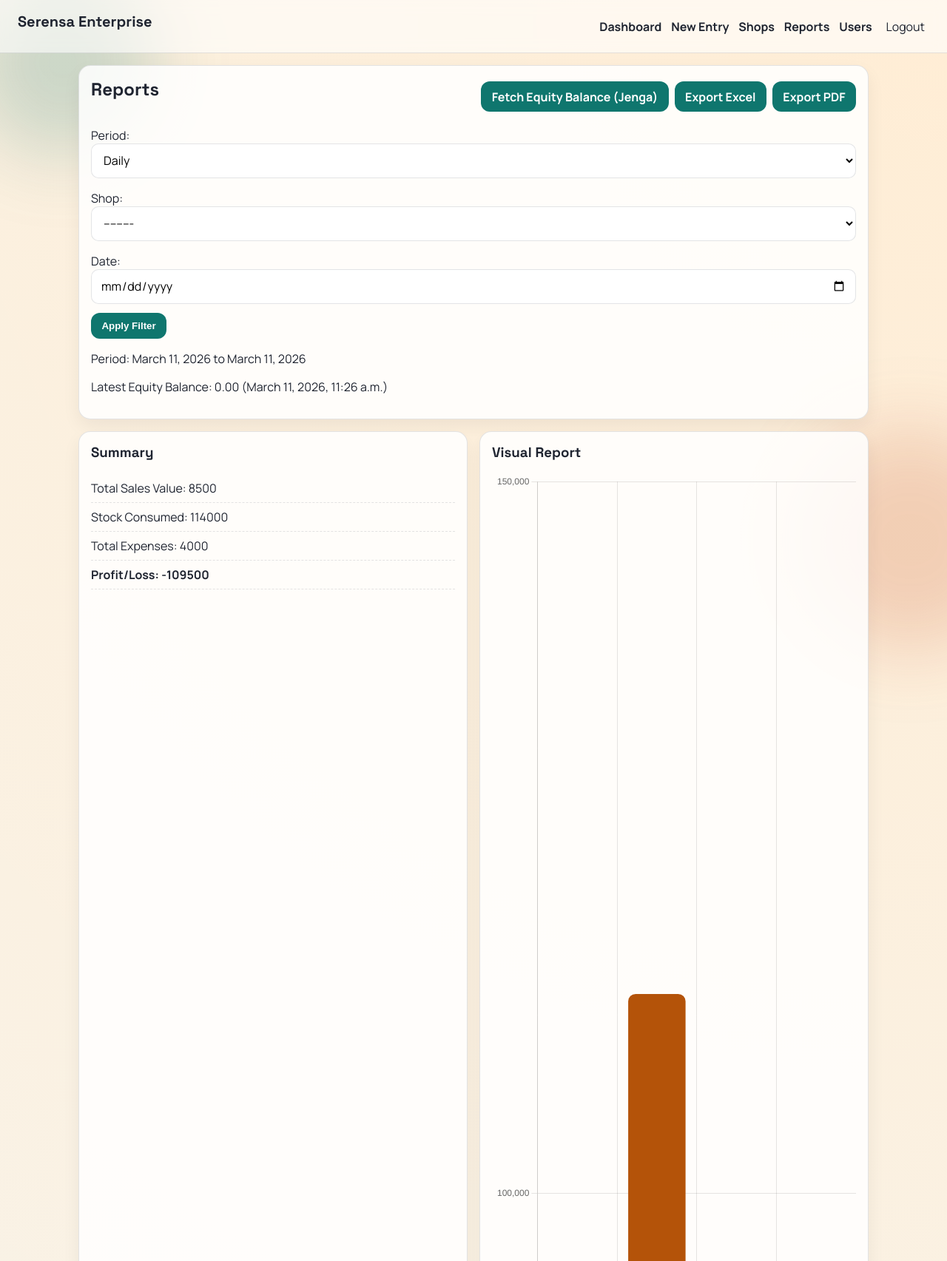
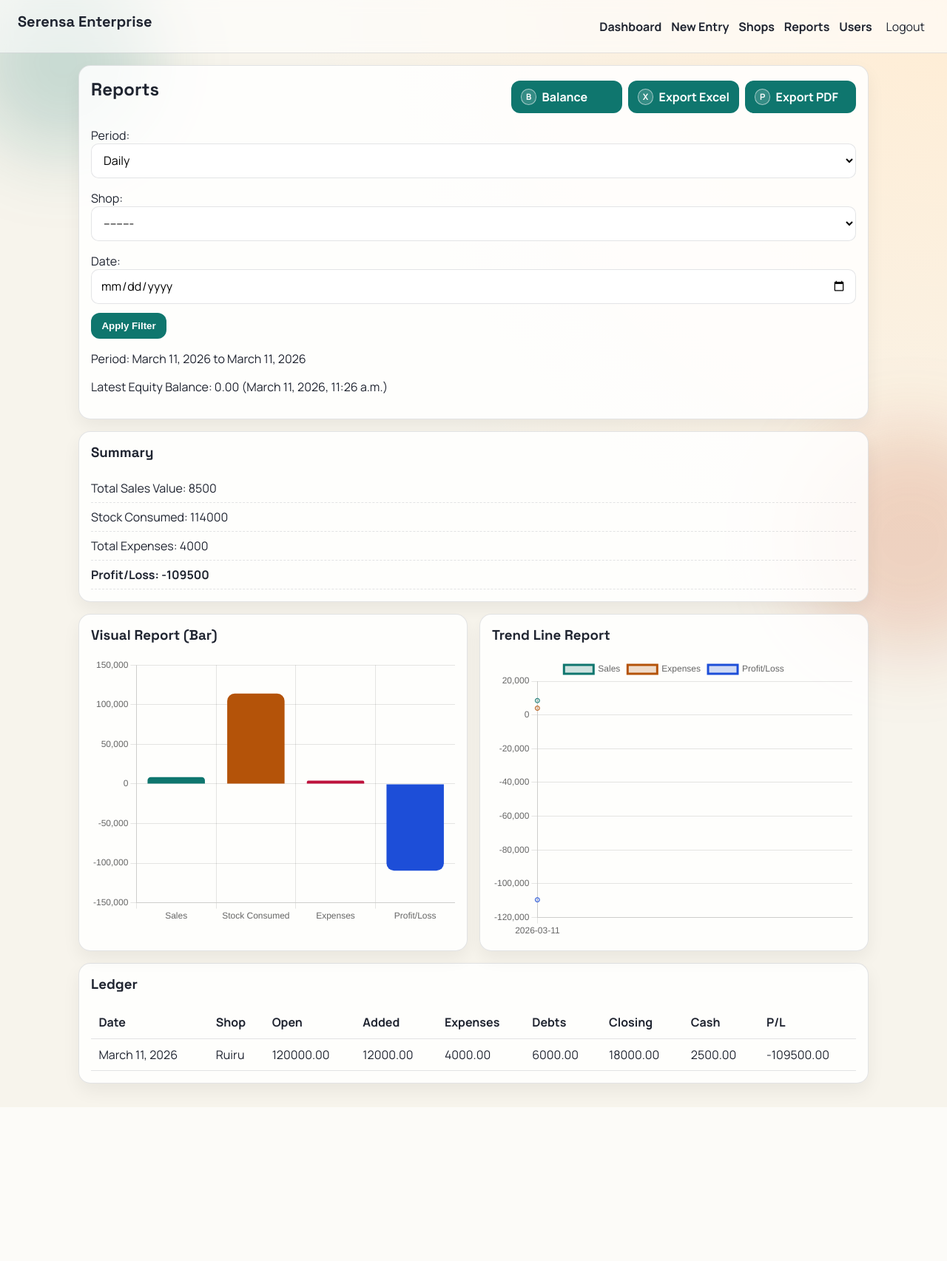
Before and after one commit to wakoTheDev/serensa, a Django app: page /reports/ in a window 1280 px wide. Shown: the top 1705 px of the page at 74% size. After the commit the page ends 1493 px from the top, so only its background shows below. Run offline with Django 5.2, Linux system fonts and the light colour scheme; the visitor is signed in with stand-in values (Sample User, id 1); data comes from the database, SQL or seed files in the repository.

Commit message:
updating styling

```diff
--- a/sensa/templates/sensa/admin_dashboard.html
+++ b/sensa/templates/sensa/admin_dashboard.html
@@ -1,7 +1,7 @@
 {% extends 'base.html' %}
 
 {% block content %}
-<section class="grid two">
+<section class="grid two stats-row">
     <article class="panel stat">
         <h3>Active Shops</h3>
         <p class="big">{{ shops_count }}</p>
--- a/sensa/templates/sensa/report_view.html
+++ b/sensa/templates/sensa/report_view.html
@@ -2,12 +2,21 @@
 
 {% block content %}
 <section class="panel">
-    <div class="panel-head">
+    <div class="panel-head report-head">
         <h2>Reports</h2>
-        <div class="chip-row">
-            <a class="btn" href="{% url 'fetch_balance' %}">Fetch Equity Balance (Jenga)</a>
-            <a class="btn" href="{% url 'export_report_excel' %}?{{ request.GET.urlencode }}">Export Excel</a>
-            <a class="btn" href="{% url 'export_report_pdf' %}?{{ request.GET.urlencode }}">Export PDF</a>
+        <div class="report-actions">
+            <a class="btn" href="{% url 'fetch_balance' %}">
+                <span class="btn-icon" aria-hidden="true">B</span>
+                <span>Balance</span>
+            </a>
+            <a class="btn" href="{% url 'export_report_excel' %}?{{ request.GET.urlencode }}">
+                <span class="btn-icon" aria-hidden="true">X</span>
+                <span>Export Excel</span>
+            </a>
+            <a class="btn" href="{% url 'export_report_pdf' %}?{{ request.GET.urlencode }}">
+                <span class="btn-icon" aria-hidden="true">P</span>
+                <span>Export PDF</span>
+            </a>
         </div>
     </div>
     <form method="get" class="form-inline">
@@ -20,8 +29,7 @@
     {% endif %}
 </section>
 
-<section class="grid two">
-    <article class="panel">
+<section class="panel">
     <h3>Summary</h3>
     <ul class="compact-list">
         <li>Total Sales Value: {{ total_sales }}</li>
@@ -29,10 +37,20 @@
         <li>Total Expenses: {{ totals.expenses|default:0 }}</li>
         <li><strong>Profit/Loss: {{ profit_or_loss }}</strong></li>
     </ul>
+</section>
+
+<section class="grid two report-chart-grid">
+    <article class="panel chart-panel">
+        <h3>Visual Report (Bar)</h3>
+        <div class="chart-wrap">
+            <canvas id="reportChart"></canvas>
+        </div>
     </article>
     <article class="panel chart-panel">
-        <h3>Visual Report</h3>
-        <canvas id="reportChart"></canvas>
+        <h3>Trend Line Report</h3>
+        <div class="chart-wrap trend-wrap">
+            <canvas id="trendChart"></canvas>
+        </div>
     </article>
 </section>
 
--- a/sensa/views.py
+++ b/sensa/views.py
@@ -1,3 +1,4 @@
+from collections import OrderedDict
 from datetime import timedelta
 from decimal import Decimal
 from io import BytesIO
@@ -288,9 +289,26 @@ def _build_report_dataset(query_data):
     total_sales = cash + debts
     profit_or_loss = total_sales - stock_consumed - expenses
 
+    trend_points = OrderedDict()
+    for entry in entries.order_by("entry_date"):
+        key = entry.entry_date.isoformat()
+        if key not in trend_points:
+            trend_points[key] = {
+                "sales": Decimal("0.00"),
+                "expenses": Decimal("0.00"),
+                "profit": Decimal("0.00"),
+            }
+        trend_points[key]["sales"] += (entry.cash_received or Decimal("0.00")) + (entry.debts or Decimal("0.00"))
+        trend_points[key]["expenses"] += entry.expenses or Decimal("0.00")
+        trend_points[key]["profit"] += entry.profit_or_loss or Decimal("0.00")
+
     chart_payload = {
-        "labels": ["Sales", "Stock Consumed", "Expenses", "Profit/Loss"],
-        "values": [float(total_sales), float(stock_consumed), float(expenses), float(profit_or_loss)],
+        "summaryLabels": ["Sales", "Stock Consumed", "Expenses", "Profit/Loss"],
+        "summaryValues": [float(total_sales), float(stock_consumed), float(expenses), float(profit_or_loss)],
+        "trendLabels": list(trend_points.keys()),
+        "trendSales": [float(point["sales"]) for point in trend_points.values()],
+        "trendExpenses": [float(point["expenses"]) for point in trend_points.values()],
+        "trendProfit": [float(point["profit"]) for point in trend_points.values()],
     }
 
     return {
--- a/static/css/style.css
+++ b/static/css/style.css
@@ -200,6 +200,37 @@ th, td {
   gap: 0.5rem;
 }
 
+.report-actions {
+  display: grid;
+  grid-template-columns: repeat(3, minmax(150px, max-content));
+  justify-content: start;
+  gap: 0.5rem;
+}
+
+.report-actions .btn {
+  width: 100%;
+  min-height: 44px;
+  display: inline-flex;
+  gap: 0.45rem;
+  justify-content: flex-start;
+  align-items: center;
+  padding: 0.6rem 0.8rem;
+}
+
+.btn-icon {
+  display: inline-flex;
+  align-items: center;
+  justify-content: center;
+  width: 1.35rem;
+  height: 1.35rem;
+  border-radius: 999px;
+  border: 1px solid rgba(255, 255, 255, 0.55);
+  background: rgba(255, 255, 255, 0.16);
+  font-size: 0.72rem;
+  font-weight: 800;
+  line-height: 1;
+}
+
 .chip {
   padding: 0.35rem 0.65rem;
   border-radius: 999px;
@@ -209,6 +240,24 @@ th, td {
 
 .chart-panel {
   min-height: 300px;
+}
+
+.stats-row {
+  grid-template-columns: repeat(2, minmax(0, 1fr));
+}
+
+.chart-wrap {
+  position: relative;
+  height: clamp(220px, 40vw, 360px);
+  width: 100%;
+}
+
+.trend-wrap {
+  height: clamp(240px, 42vw, 380px);
+}
+
+.report-chart-grid {
+  align-items: stretch;
 }
 
 .auth-panel {
@@ -221,6 +270,10 @@ th, td {
     grid-template-columns: 1fr;
   }
 
+  .stats-row {
+    grid-template-columns: repeat(2, minmax(0, 1fr));
+  }
+
   .topbar {
     flex-direction: column;
     align-items: flex-start;
@@ -229,4 +282,29 @@ th, td {
   table {
     min-width: 620px;
   }
+
+  .report-chart-grid {
+    grid-template-columns: 1fr;
+  }
+
+  .report-actions {
+    grid-template-columns: repeat(auto-fit, minmax(150px, 1fr));
+    width: 100%;
+  }
+
+  .report-head {
+    flex-direction: column;
+    align-items: flex-start;
+  }
 }
+
+@media (max-width: 520px) {
+  .stats-row {
+    grid-template-columns: 1fr;
+  }
+
+  .chart-wrap,
+  .trend-wrap {
+    height: 220px;
+  }
+}
--- a/static/js/charts.js
+++ b/static/js/charts.js
@@ -1,21 +1,23 @@
 (function () {
   const payloadEl = document.getElementById("chart-data");
   const chartEl = document.getElementById("reportChart");
+  const trendEl = document.getElementById("trendChart");
 
-  if (!payloadEl || !chartEl || typeof Chart === "undefined") {
+  if (!payloadEl || typeof Chart === "undefined") {
     return;
   }
 
   const data = JSON.parse(payloadEl.textContent);
 
+  if (chartEl) {
     new Chart(chartEl, {
       type: "bar",
       data: {
-      labels: data.labels,
+        labels: data.summaryLabels || data.labels || [],
         datasets: [
           {
             label: "Amount",
-          data: data.values,
+            data: data.summaryValues || data.values || [],
             borderRadius: 10,
             backgroundColor: ["#0f766e", "#b45309", "#be123c", "#1d4ed8"],
           },
@@ -36,4 +38,54 @@
         },
       },
     });
+  }
+
+  if (trendEl) {
+    new Chart(trendEl, {
+      type: "line",
+      data: {
+        labels: data.trendLabels || [],
+        datasets: [
+          {
+            label: "Sales",
+            data: data.trendSales || [],
+            borderColor: "#0f766e",
+            backgroundColor: "rgba(15, 118, 110, 0.2)",
+            tension: 0.35,
+            fill: false,
+          },
+          {
+            label: "Expenses",
+            data: data.trendExpenses || [],
+            borderColor: "#b45309",
+            backgroundColor: "rgba(180, 83, 9, 0.2)",
+            tension: 0.35,
+            fill: false,
+          },
+          {
+            label: "Profit/Loss",
+            data: data.trendProfit || [],
+            borderColor: "#1d4ed8",
+            backgroundColor: "rgba(29, 78, 216, 0.2)",
+            tension: 0.35,
+            fill: false,
+          },
+        ],
+      },
+      options: {
+        responsive: true,
+        maintainAspectRatio: false,
+        plugins: {
+          legend: {
+            display: true,
+          },
+        },
+        scales: {
+          y: {
+            beginAtZero: true,
+          },
+        },
+      },
+    });
+  }
 })();
```
Lines whose indentation alone changed are shown as unchanged.
